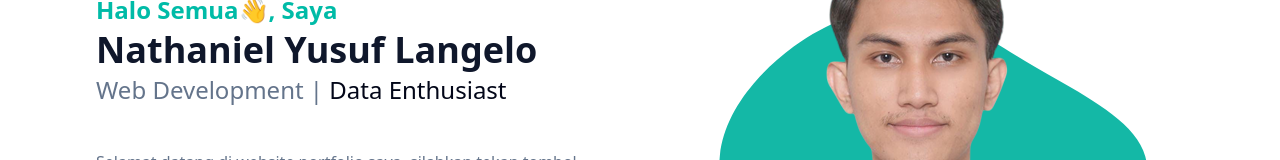
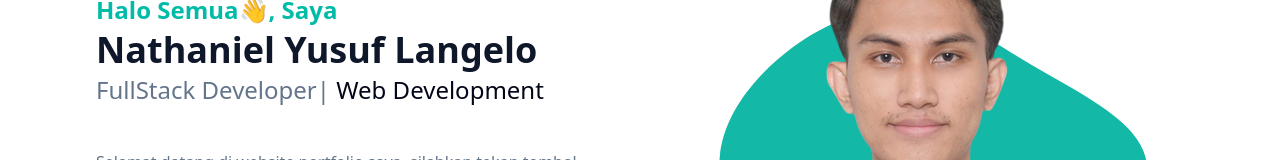
Before and after one commit to niel2512/niel2512.github.io, a website: page index.html in a window 1280 px wide. Shown: the part 175-335 px from the top of the page. Drawn offline with Linux system fonts and the light colour scheme.

Commit message:
Add Fullstack Developer

```diff
--- a/index.html
+++ b/index.html
@@ -52,7 +52,7 @@
           <div class="flex flex-wrap ml-20 mr-20">
             <div class="w-full self-center p-4 lg:w-1/2">
               <h1 class="text-base font-semibold text-primary md:text-xl lg:text-2xl">Halo Semua👋, Saya<span class="block font-bold text-slate-900 text-4xl mt-1 lg:5xl"> Nathaniel Yusuf Langelo</span></h1>
-              <h2 class="font-medium text-secondary mb-10 leading-relaxed lg:text-2xl">Web Development |<span class="text-black"> Data Enthusiast</span></h2>
+              <h2 class="font-medium text-secondary mb-10 leading-relaxed lg:text-2xl">FullStack Developer|<span class="text-black"> Web Development</span></h2>
               <p class="font-medium text-secondary mb-10 leading-relaxed">Selamat datang di website portfolio saya, silahkan tekan tombol dibawah ini</p>
               <a href="#about" class="text-base font-semibold text-white bg-primary py-3 px-8 rounded-full hover:shadow-lg hover:opacity-80 transition duration-300 ease-in-out"
                 >Let's Start <span class="mdi mdi-chevron-double-down"></span
```
